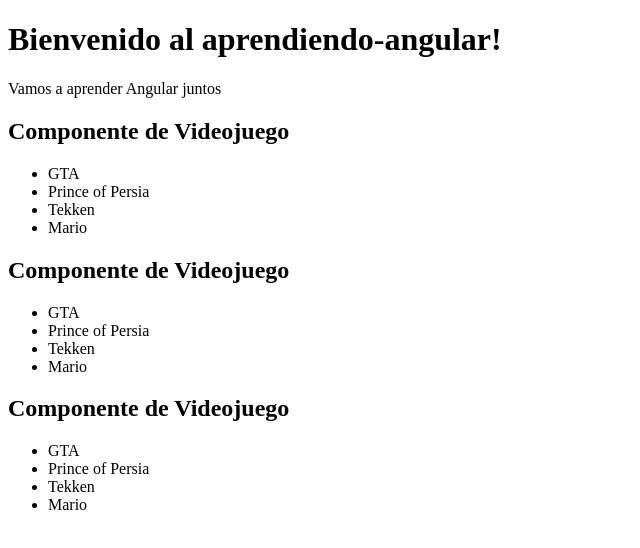
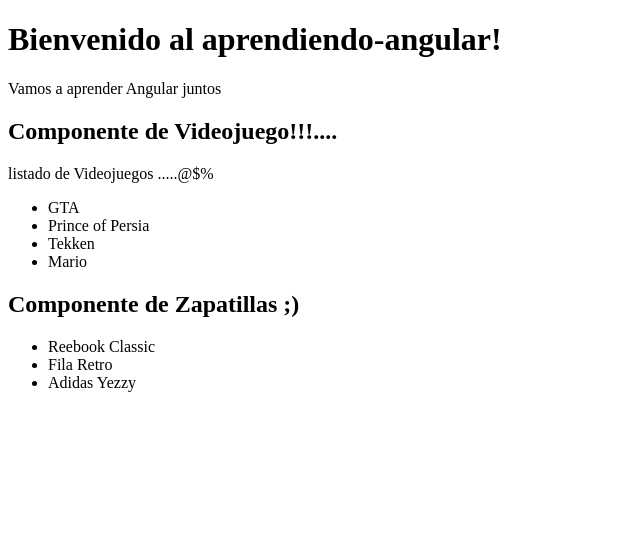
Before and after one commit to jo-infantedc/MyBroAngular, an Angular app: page / in a window 1280 px wide. Shown: the top 548 px of the page, without its empty margins (0-640 px from the left). Built offline with nearby package versions, Linux system fonts and the light colour scheme.

Commit message:
We have 3 components now

```diff
--- a/src/app/app.component.html
+++ b/src/app/app.component.html
@@ -6,6 +6,5 @@
     Vamos a aprender Angular juntos
   </p>
   <videojuego></videojuego>
-  <videojuego></videojuego>
-  <videojuego></videojuego>
+  <zapatillas></zapatillas>
 </div>
--- /dev/null
+++ b/src/app/cursos/cursos.component.html
@@ -0,0 +1 @@
+<p>cursos works!</p>
--- a/src/app/videojuego/videojuego.component.html
+++ b/src/app/videojuego/videojuego.component.html
@@ -0,0 +1,8 @@
+<h2>{{titulo}}</h2>
+<p>{{listado}}</p>
+        <ul>
+            <li>GTA</li>
+            <li>Prince of Persia</li>
+            <li>Tekken</li>
+            <li>Mario</li>
+        </ul>
--- a/src/app/videojuego/videojuego.component.ts
+++ b/src/app/videojuego/videojuego.component.ts
@@ -2,6 +2,8 @@ import { Component } from "@angular/core";
 
 @Component({
     selector: 'videojuego',
+    /*
+    //Esta es una forma de colocar la plantilla del componenete
     template: `
         <h2>Componente de Videojuego</h2>
         <ul>
@@ -11,10 +13,19 @@ import { Component } from "@angular/core";
             <li>Mario</li>
         </ul>
     `
+    */
+   templateUrl: './videojuego.component.html'
 })
 export class VideojuegoComponent {
 
+    //Definición de Propiedades
+    public titulo: string;
+    public listado: string;
+
+
     constructor(){
         console.log('Se ha cargado el componente: videojuego.component.ts')
+        this.titulo = "Componente de Videojuego!!!....";
+        this.listado = "listado de Videojuegos .....@$%";
     }
 }
--- /dev/null
+++ b/src/app/zapatillas/zapatillas.component.html
@@ -0,0 +1,6 @@
+<h2>{{titulo}}</h2>
+<ul>
+    <li>Reebook Classic</li>
+    <li>Fila Retro</li>
+    <li>Adidas Yezzy</li>
+</ul>
--- /dev/null
+++ b/src/app/zapatillas/zapatillas.component.ts
@@ -0,0 +1,9 @@
+import { Component } from "@angular/core";
+
+@Component({
+    selector: 'zapatillas',
+    templateUrl: './zapatillas.component.html'
+})
+export class ZapatillasComponent {
+    public titulo: string = "Componente de Zapatillas ;)";
+}
```
Also changed, not shown: src/app/app.module.ts (+5 -2 lines), src/app/cursos/cursos.component.ts (added, +10 -0 lines), src/app/cursos/cursos.component.css (added), 1 other file (tests, documents, lock files or other folders).
